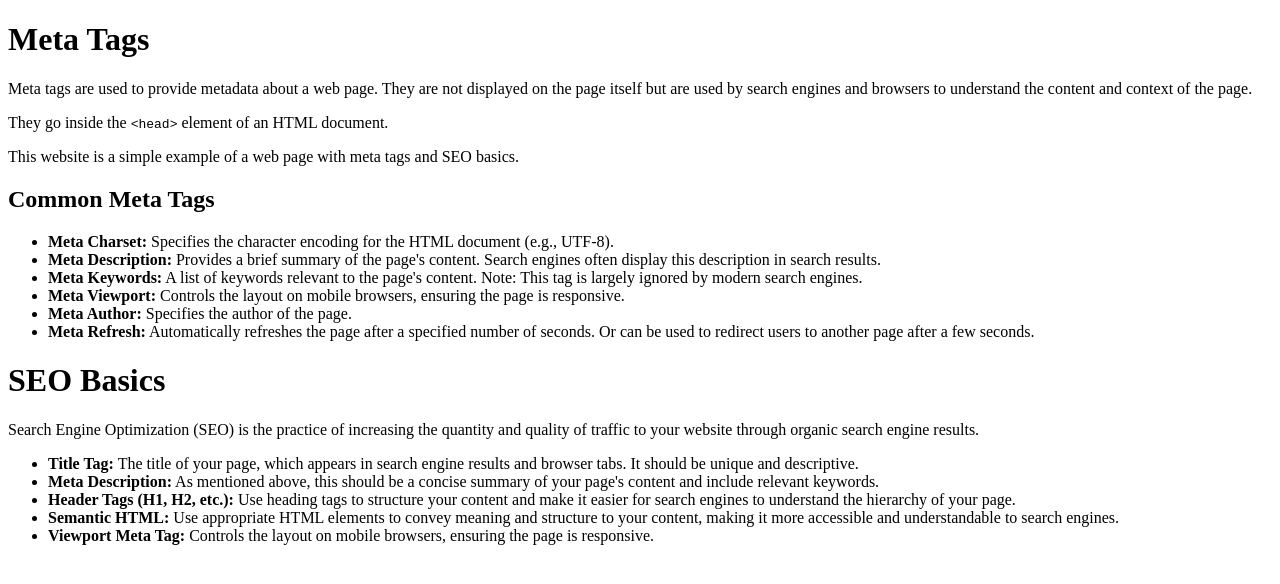
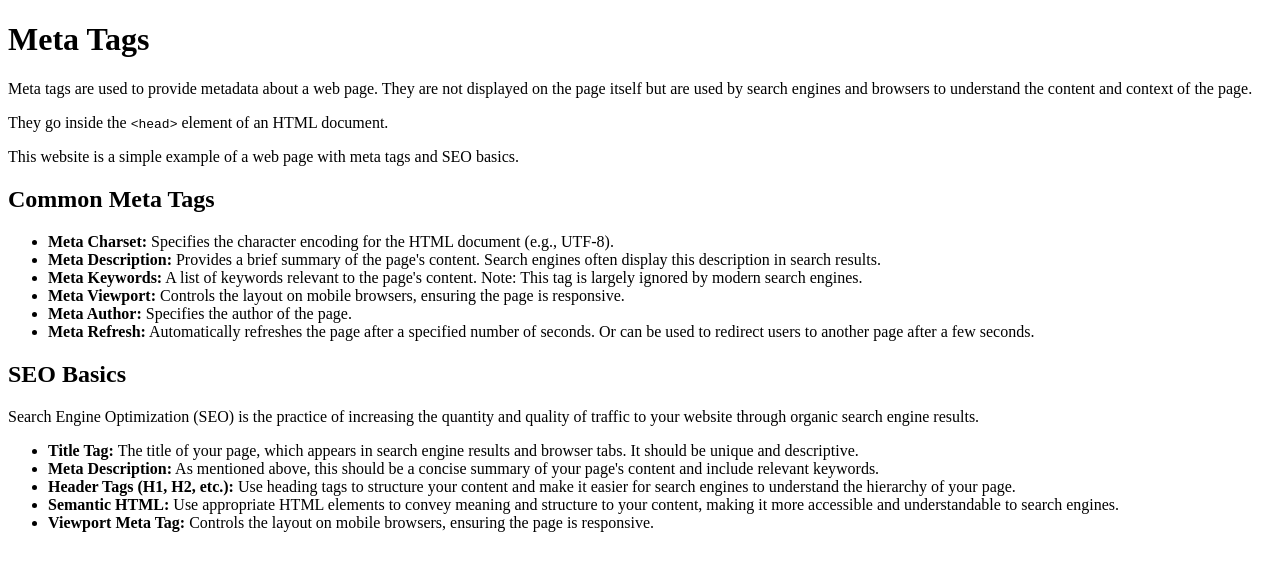
Before and after one commit to tirth-1110/web_development_journey_tirth-1110, a plain HTML site: page section-03-advance-html/19_using_meta_tags_and_seo_basics/meta.html in a window 1280 px wide. Drawn offline with Linux system fonts and the light colour scheme.

Commit message:
Fixed code in meta.html

```diff
--- a/section-03-advance-html/19_using_meta_tags_and_seo_basics/meta.html
+++ b/section-03-advance-html/19_using_meta_tags_and_seo_basics/meta.html
@@ -22,7 +22,7 @@
         <li><strong>Meta Author:</strong> Specifies the author of the page.</li>
         <li><strong>Meta Refresh:</strong> Automatically refreshes the page after a specified number of seconds. Or can be used to redirect users to another page after a few seconds.</li>
     </ul>
-    <h1>SEO Basics</h1>
+    <h2>SEO Basics</h2>
     <p>Search Engine Optimization (SEO) is the practice of increasing the quantity and quality of traffic to your website through organic search engine results.</p>
     <ul>
         <li><strong>Title Tag:</strong> The title of your page, which appears in search engine results and browser tabs. It should be unique and descriptive.</li>
```
